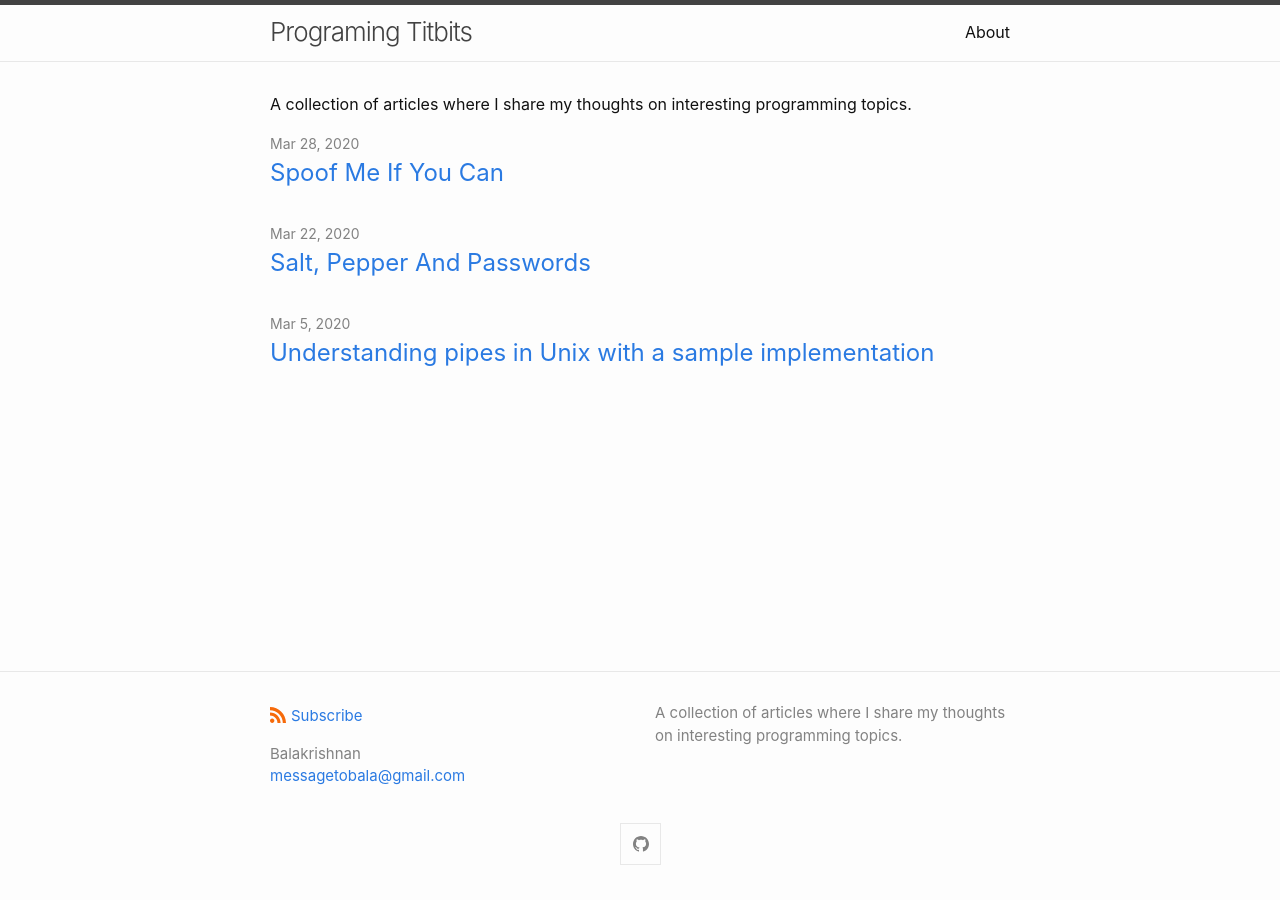
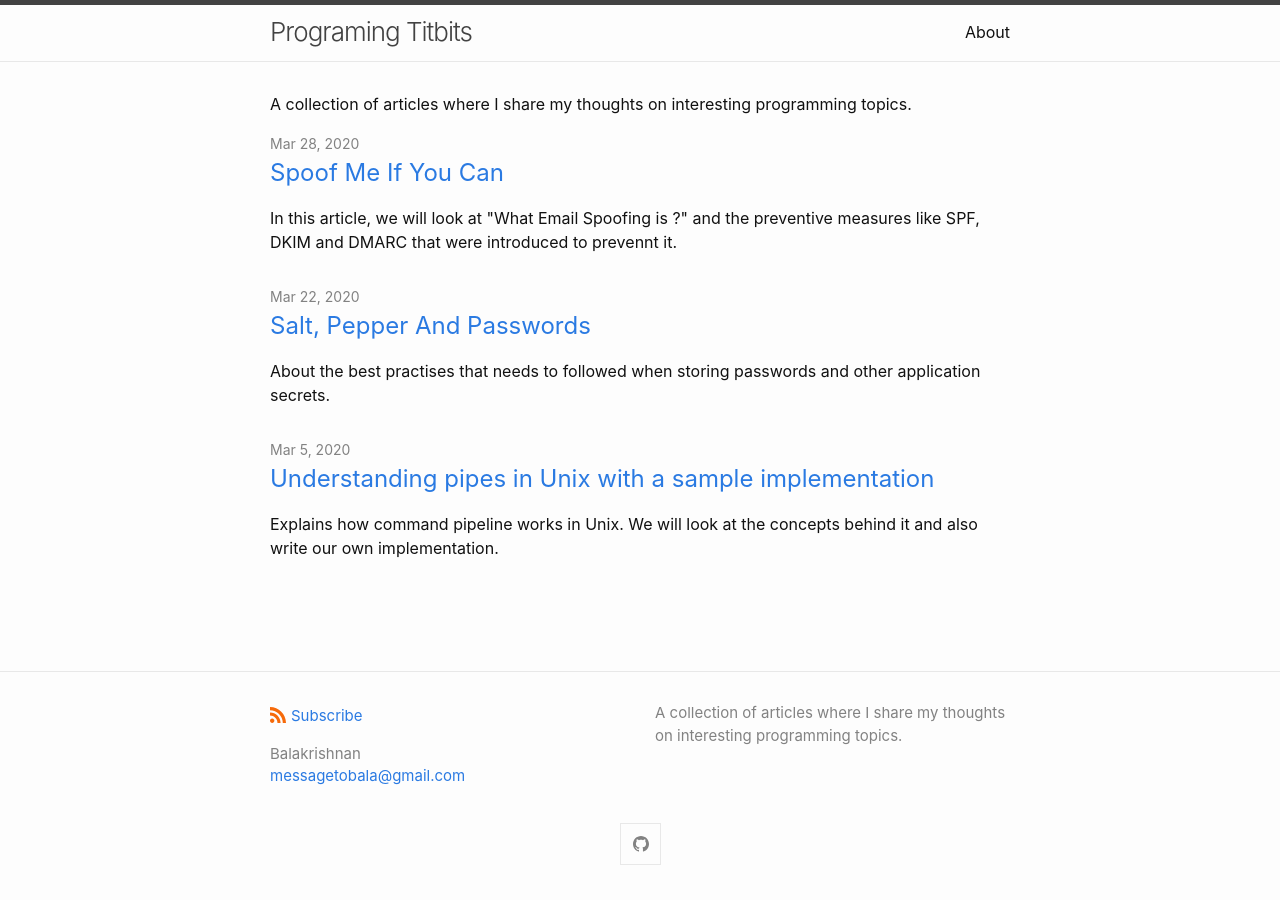
Before and after one commit to messagetobala/messagetobala.github.io, a Jekyll site: the page built from index.markdown, in a window 1280 px wide. Built offline with Jekyll 4.4.1, drawn with Linux system fonts in a browser that asks for light colours.

Commit message:
Added excerpts

```diff
--- a/_config.yml
+++ b/_config.yml
@@ -19,14 +19,16 @@
 # in the templates via {{ site.myvariable }}.
 
 title: Programing Titbits
+author:
+  name: Balakrishnan
+  email: messagetobala@gmail.com
 email: messagetobala@gmail.com
 description: >- # this means to ignore newlines until "baseurl:"
   A collection of articles where I share my thoughts on interesting programming topics.
+show_excerpts: true
 baseurl: "" # the subpath of your site, e.g. /blog
 url: "https://messagetobala.github.io" # the base hostname & protocol for your site, e.g. http://example.com
-author:
-  name: Balakrishnan
-  email: messagetobala@gmail.com
+
 
 # Build settings
 theme: minima
--- a/_posts/2020-03-22-salt-pepper-passwords.md
+++ b/_posts/2020-03-22-salt-pepper-passwords.md
@@ -3,6 +3,7 @@ layout: post
 title:  "Salt, Pepper And Passwords"
 date:   2020-03-22 13:19:16 +0530
 categories: application-security
+excerpt: About the best practises that needs to followed when storing passwords and other application secrets.
 ---
 [“Passwords” - Something which only the user should know](#passwords---something-which-only-the-user-should-know)
 
--- a/_posts/2020-03-28-spoof-me-if-you-can.md
+++ b/_posts/2020-03-28-spoof-me-if-you-can.md
@@ -3,6 +3,7 @@ layout: post
 title:  "Spoof Me If You Can"
 date:   2020-03-28 13:19:16 +0530
 categories: email
+excerpt: In this article, we will look at "What Email Spoofing is ?" and the preventive measures like SPF, DKIM and DMARC that were introduced to prevennt it.
 ---
 [Email](#email)
 
--- a/_posts/2020-03-5-unix-pipes.md
+++ b/_posts/2020-03-5-unix-pipes.md
@@ -3,6 +3,7 @@ layout: post
 title:  "Understanding pipes in Unix with a sample implementation"
 date:   2020-03-05 13:19:16 +0530
 categories: unix
+excerpt: Explains how command pipeline works in Unix. We will look at the concepts behind it and also write our own implementation.
 ---
 [Do one thing well](#do-one-thing-well)
 
```
